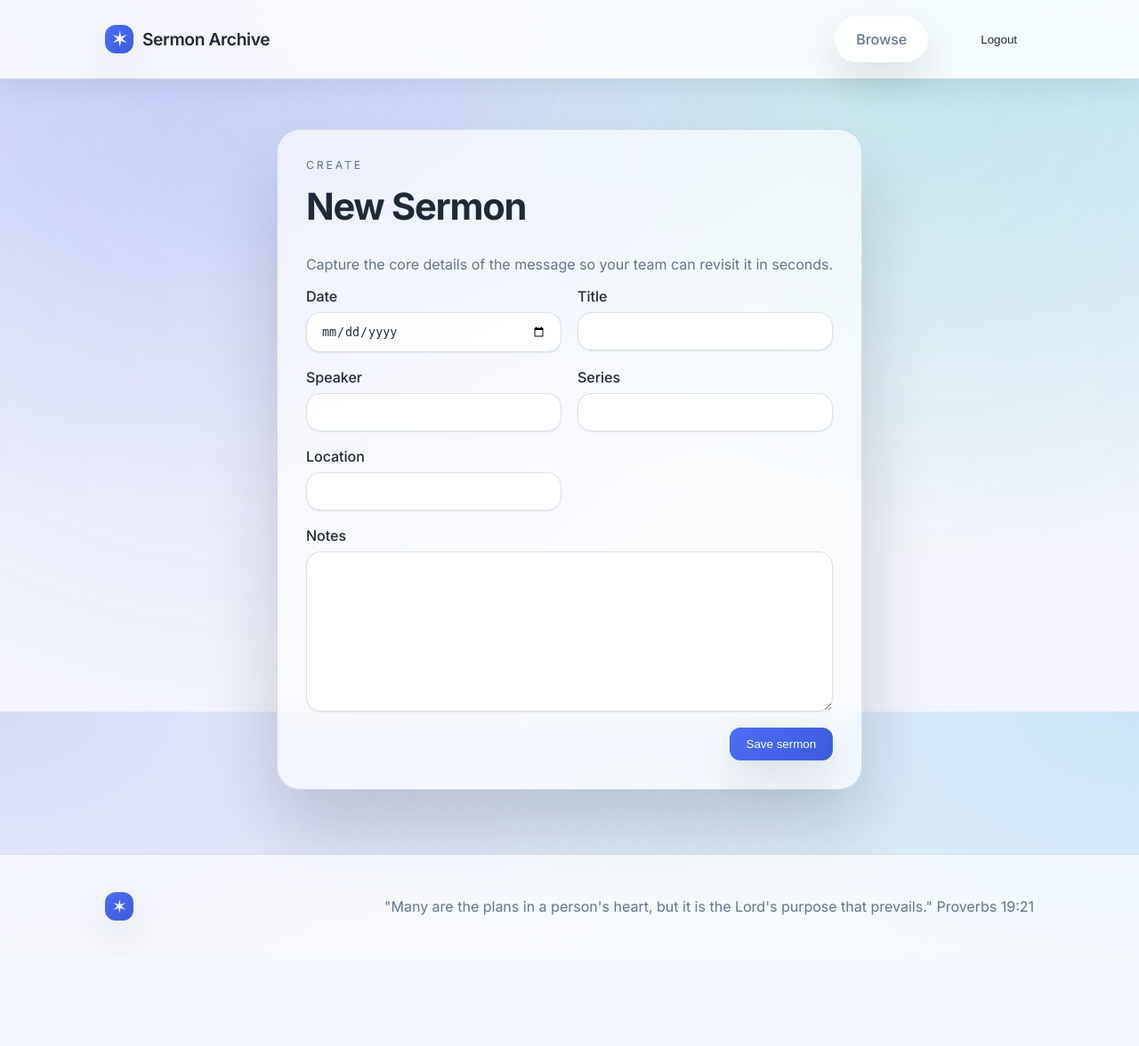
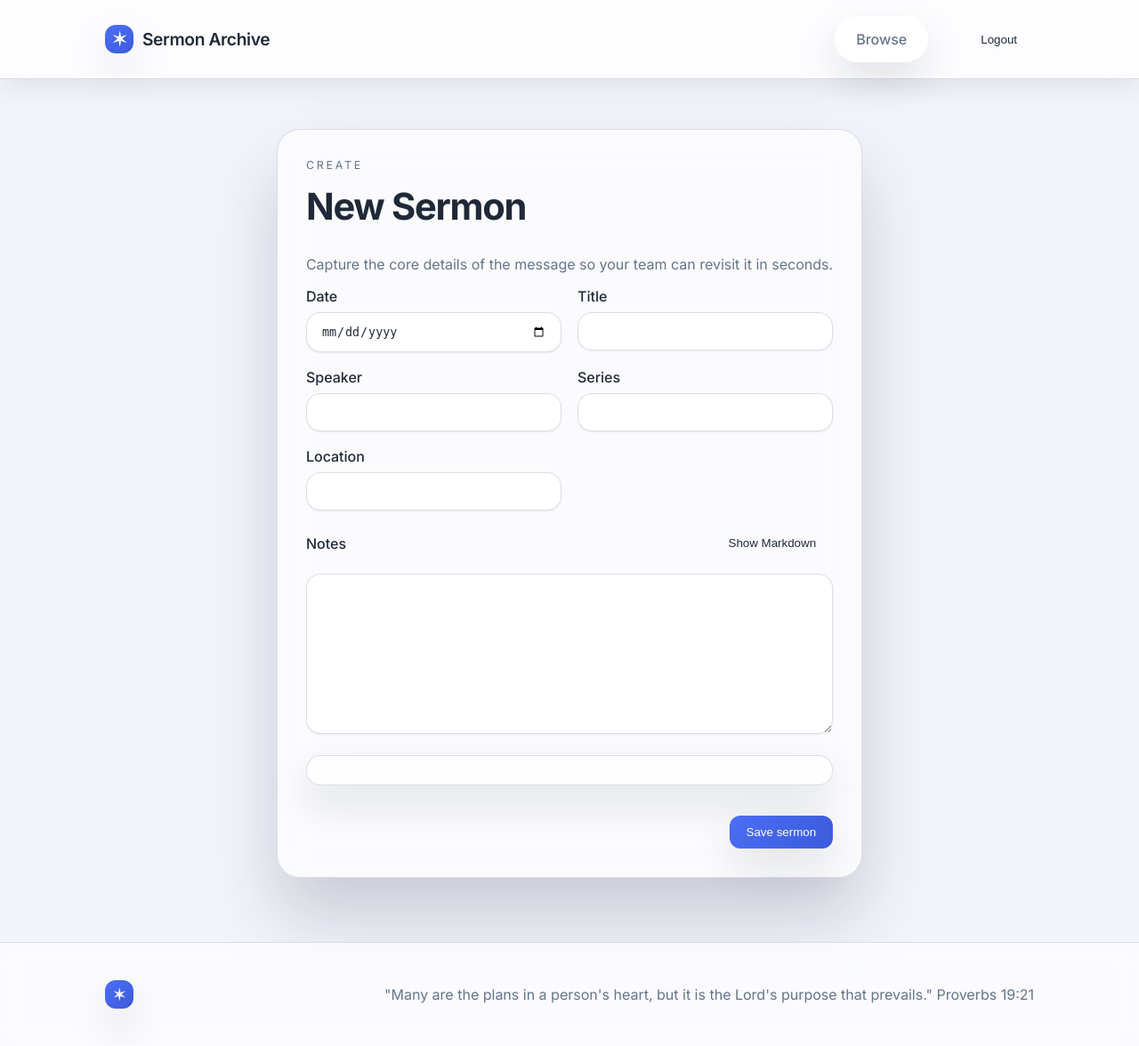
Before and after one commit to Bla005-1/sermon_archive, a Django app: page /sermons/new in a window 1280 px wide. Shown: the whole page at 89% size. Before the commit the page ends 1035 px from the top, so only its background shows below. Run offline with Django 5.2, Linux system fonts and the light colour scheme; the visitor is signed in with stand-in values (Sample User, id 1); data that the repository does not hold is empty; some libraries are stand-ins or nearby versions.

Commit message:
still doing frontend

```diff
--- a/sermon_site/static/css/app.css
+++ b/sermon_site/static/css/app.css
@@ -43,24 +43,14 @@
 html,body{height:100%}
 body{
   font-family:"Inter", system-ui, -apple-system, "Segoe UI", sans-serif;
-  background: radial-gradient(120% 120% at 0% 0%, rgba(76, 110, 245, 0.18), transparent 60%),
-              radial-gradient(120% 120% at 100% 0%, rgba(14, 165, 233, 0.18), transparent 65%),
-              var(--bg);
+  background: var(--bg);
   color:var(--fg);
   margin:0;
   min-height:100vh;
   -webkit-font-smoothing:antialiased;
   position:relative;
 }
-body::before{
-  content:"";
-  position:fixed;
-  inset:0;
-  background:radial-gradient(circle at 20% 20%, rgba(76, 110, 245, 0.22) 0, transparent 55%),
-             radial-gradient(circle at 80% 10%, rgba(52, 211, 153, 0.16) 0, transparent 45%);
-  pointer-events:none;
-  opacity:0.7;
-}
+body::before{content:none}
 a{color:inherit;text-decoration:none}
 a:hover{text-decoration:none}
 
@@ -182,7 +172,33 @@ textarea{min-height:180px;resize:vertical}
   .toolbar{padding:16px}
   .searchbar{flex:1;width:100%}
 }
-
+/* Notes */
+.notes-field__header,
+.notes-panel__header{display:flex; align-items:center; justify-content:space-between; gap:12px; margin-bottom:8px}
+.notes-field__header label{font-weight:500}
+.notes-preview__plain{white-space:pre-wrap}
+.notes-preview__markdown{white-space:normal}
+.notes-preview__markdown h1,
+.notes-preview__markdown h2,
+.notes-preview__markdown h3,
+.notes-preview__markdown h4,
+.notes-preview__markdown h5,
+.notes-preview__markdown h6{margin:1em 0 .5em; font-weight:600}
+.notes-preview__markdown p{margin:0 0 1em}
+.notes-preview__markdown ul,
+.notes-preview__markdown ol{margin:0 0 1em 1.25em; padding:0}
+.notes-preview__markdown li{margin:.25em 0}
+.notes-preview__markdown pre{background:var(--surface); border:1px solid var(--border); padding:.75rem; border-radius:12px; overflow:auto}
+.notes-preview__markdown code{font-family:"SFMono-Regular", Consolas, "Liberation Mono", Menlo, monospace; background:var(--accent); padding:.1em .3em; border-radius:6px}
+.notes-panel textarea[hidden]{display:none}
 .htmx-indicator{width:16px;height:16px;border:2px solid var(--border);border-top-color:var(--brand);border-radius:50%;display:inline-block;animation:spin 1s linear infinite;opacity:0}
 .htmx-request + .htmx-indicator, .htmx-request .htmx-indicator{opacity:1}
 @keyframes spin{to{transform:rotate(360deg)}}
+
+/* Notes panel */
+.notes-panel.panel{background:var(--surface-strong)}
+.notes-panel .preview{font-family:inherit; background:var(--surface-strong)}
+.notes-preview__plain{font-family:inherit}
+.notes-preview__markdown{font-family:inherit}
+.notes-preview__markdown > :first-child{margin-top:0}
+.notes-preview__markdown > :last-child{margin-bottom:0}
--- /dev/null
+++ b/sermon_site/static/js/notes_toggle.js
@@ -0,0 +1,69 @@
+(function () {
+  function initializeNotesWidget(widget) {
+    const source = widget.querySelector('[data-notes-source]');
+    const plainEl = widget.querySelector('[data-notes-plain]');
+    const markdownEl = widget.querySelector('[data-notes-markdown]');
+    const toggleButton = widget.querySelector('[data-notes-toggle-button]');
+
+    if (!source || !plainEl || !markdownEl || !toggleButton) {
+      return;
+    }
+
+    let isMarkdown = false;
+
+    const readSource = () => {
+      if (source.tagName === 'TEXTAREA') {
+        return source.value || '';
+      }
+      return source.textContent || '';
+    };
+
+    const renderPlain = (text) => {
+      plainEl.textContent = text;
+    };
+
+    const renderMarkdown = (text) => {
+      if (window.marked) {
+        markdownEl.innerHTML = window.marked.parse(text || '');
+      } else {
+        markdownEl.textContent = text;
+      }
+    };
+
+    const syncContent = () => {
+      const text = readSource();
+      renderPlain(text);
+      renderMarkdown(text);
+    };
+
+    const updateMode = () => {
+      if (isMarkdown) {
+        plainEl.hidden = true;
+        markdownEl.hidden = false;
+        toggleButton.textContent = 'Show Plain Text';
+        toggleButton.setAttribute('aria-pressed', 'true');
+      } else {
+        markdownEl.hidden = true;
+        plainEl.hidden = false;
+        toggleButton.textContent = 'Show Markdown';
+        toggleButton.setAttribute('aria-pressed', 'false');
+      }
+    };
+
+    toggleButton.addEventListener('click', () => {
+      isMarkdown = !isMarkdown;
+      updateMode();
+    });
+
+    if (source.tagName === 'TEXTAREA' && !source.hasAttribute('hidden')) {
+      source.addEventListener('input', syncContent);
+    }
+
+    syncContent();
+    updateMode();
+  }
+
+  document.addEventListener('DOMContentLoaded', () => {
+    document.querySelectorAll('[data-notes-widget]').forEach(initializeNotesWidget);
+  });
+})();
--- a/sermon_site/templates/archive/sermon_form.html
+++ b/sermon_site/templates/archive/sermon_form.html
@@ -26,9 +26,15 @@
         <input class="input" type="text" name="location_name" value="{{ sermon.location_name }}">
       </label>
     </div>
-    <label class="field">Notes
-      <textarea class="input" name="notes_md" rows="10">{{ sermon.notes_md }}</textarea>
-    </label>
+    <div class="field notes-field" data-notes-widget>
+      <div class="notes-field__header">
+        <label for="id_notes_md">Notes</label>
+        <button class="btn btn-ghost" type="button" data-notes-toggle-button aria-pressed="false">Show Markdown</button>
+      </div>
+      <textarea class="input" id="id_notes_md" name="notes_md" rows="10" data-notes-source>{{ sermon.notes_md|default:'' }}</textarea>
+      <pre class="preview notes-preview__plain" data-notes-plain></pre>
+      <div class="preview notes-preview__markdown prose" data-notes-markdown hidden></div>
+    </div>
     <div class="detail-actions">
       <button class="btn btn-primary" type="submit">Save sermon</button>
     </div>
--- a/sermon_site/templates/base.html
+++ b/sermon_site/templates/base.html
@@ -11,6 +11,8 @@
   <link href="https://fonts.googleapis.com/css2?family=Inter:wght@400;500;600;700&display=swap" rel="stylesheet">
   <link rel="stylesheet" href="{% static 'css/app.css' %}">
   <script src="https://unpkg.com/htmx.org@1.9.12" defer></script>
+  <script src="https://cdn.jsdelivr.net/npm/marked/marked.min.js" defer></script>
+  <script src="{% static 'js/notes_toggle.js' %}" defer></script>
 </head>
 <body>
   <a class="skip-link" href="#content">Skip to content</a>
```
Also changed, not shown: sermon_site/templates/archive/sermon_detail.html (+9 -3 lines).
